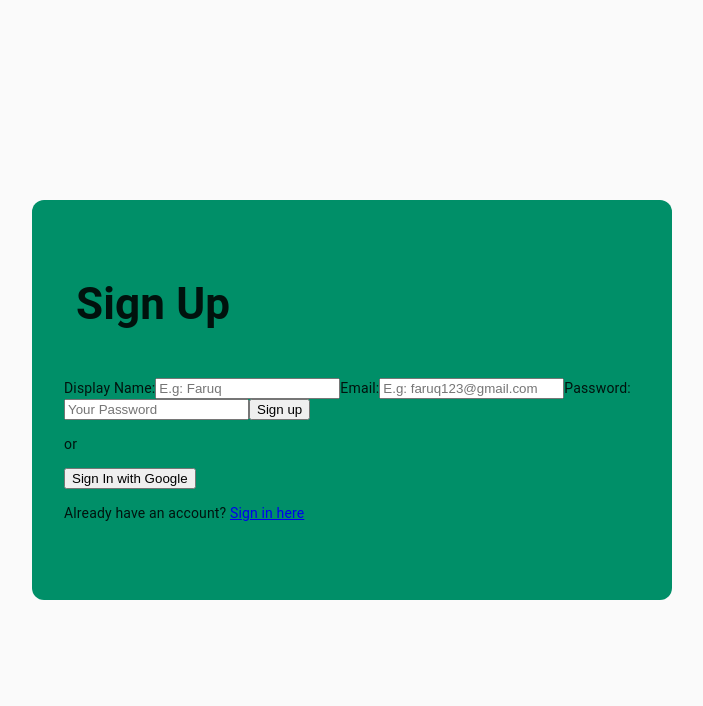
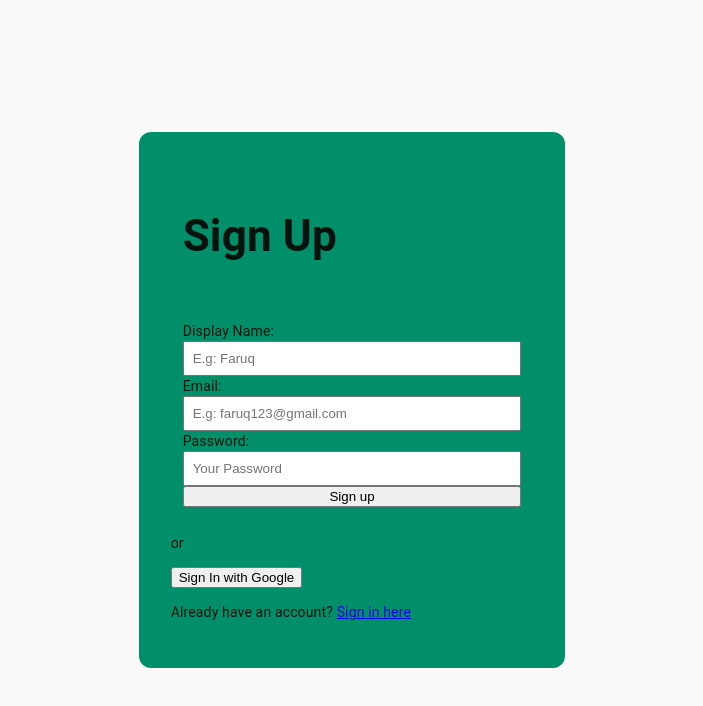
Before and after one commit to Zhark10/ReactBoilerplate_2020, a React (Create React App) app: page /signUp in a window 1280 px wide. Shown: the top 706 px of the page, without its empty margins (288-991 px from the left). Built offline with nearby package versions, Linux system fonts and the light colour scheme; no server answers; what react-router-redux would draw is missing.

Commit message:
changed form

```diff
--- a/src/ui/pages/SignUp/SignUp-StyledComps.ts
+++ b/src/ui/pages/SignUp/SignUp-StyledComps.ts
@@ -1,6 +1,6 @@
 import styled from '@emotion/styled'
 
-const MainContainer: any = styled.div({
+const MainContainer = styled.div({
   width: window.innerWidth,
   height: window.innerHeight,
   display: 'flex',
@@ -8,26 +8,37 @@ const MainContainer: any = styled.div({
   alignItems: 'center',
 })
 
-const LoginForm: any = styled.div(
+const LoginForm = styled.div(
   {
     padding: 32,
-    width: window.innerWidth / 2,
-    height: window.innerHeight / 2,
+    width: window.innerWidth / 3,
     display: 'flex',
     flexDirection: 'column',
-    alignSelf: 'center',
     borderRadius: 12,
   },
   (props) => ({ backgroundColor: props.color }),
 )
 
-const H1: any = styled.h1({
+const H1 = styled.h1({
   fontSize: 44,
   padding: 12,
+})
+
+const Form = styled.form({
+  padding: 12,
+  display: 'flex',
+  flexDirection: 'column',
+  width: '100%',
+})
+
+const Input = styled.input({
+  padding: 8,
 })
 
 export const SignUpComps = {
   MainContainer,
   LoginForm,
+  Form,
   H1,
+  Input,
 }
--- a/src/ui/pages/SignUp/SignUp.tsx
+++ b/src/ui/pages/SignUp/SignUp.tsx
@@ -2,6 +2,8 @@ import React, { FC, useState } from 'react'
 import { useSignUp } from './SignUp-ViewModel'
 import { Link } from 'react-router-dom'
 import { SignUpComps } from './SignUp-StyledComps'
+
+const { H1, LoginForm, MainContainer, Form, Input } = SignUpComps
 
 const SignUp = () => {
   const vm = useSignUp()
@@ -12,17 +14,18 @@ const SignUp = () => {
     error,
     onChangeHandler,
     password,
+    setError,
     form: { errors, handleSubmit, onSubmit, register },
   } = vm
   return (
-    <SignUpComps.MainContainer>
-      <SignUpComps.LoginForm color="#008f68">
-        <SignUpComps.H1>Sign Up</SignUpComps.H1>
+    <MainContainer>
+      <LoginForm color="#008f68">
+        <H1>Sign Up</H1>
         <div>
           {error !== null && <div>{error}</div>}
-          <form>
+          <Form>
             <label htmlFor="displayName">Display Name:</label>
-            <input
+            <Input
               ref={register({
                 validate: (value) => value !== 'admin' || 'Nice try!',
               })}
@@ -34,7 +37,7 @@ const SignUp = () => {
               onChange={onChangeHandler}
             />
             <label htmlFor="userEmail">Email:</label>
-            <input
+            <Input
               ref={register({
                 required: 'Required',
                 pattern: {
@@ -50,7 +53,7 @@ const SignUp = () => {
               onChange={onChangeHandler}
             />
             <label htmlFor="userPassword">Password:</label>
-            <input
+            <Input
               type="password"
               name="userPassword"
               value={password}
@@ -65,15 +68,15 @@ const SignUp = () => {
             >
               Sign up
             </button>
-          </form>
+          </Form>
           <p>or</p>
           <button>Sign In with Google</button>
           <p>
             Already have an account? <Link to="/signIn">Sign in here</Link>
           </p>
         </div>
-      </SignUpComps.LoginForm>
-    </SignUpComps.MainContainer>
+      </LoginForm>
+    </MainContainer>
   )
 }
 export default SignUp
```
